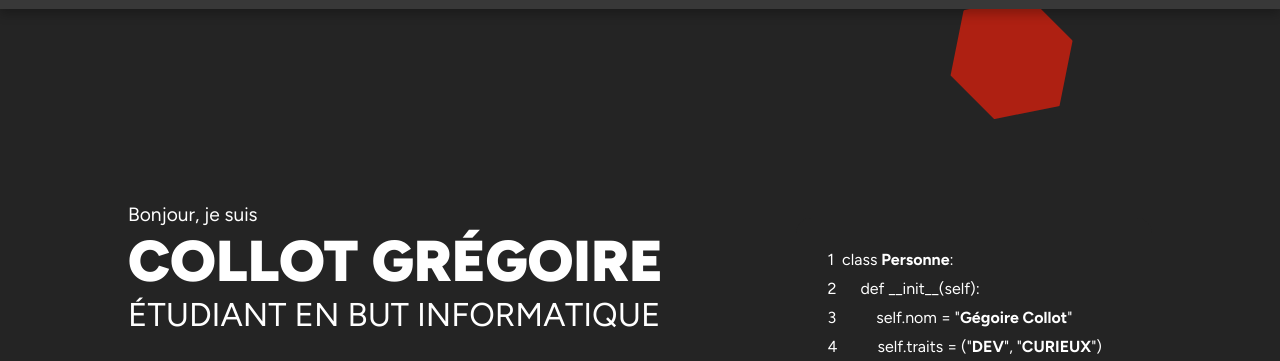
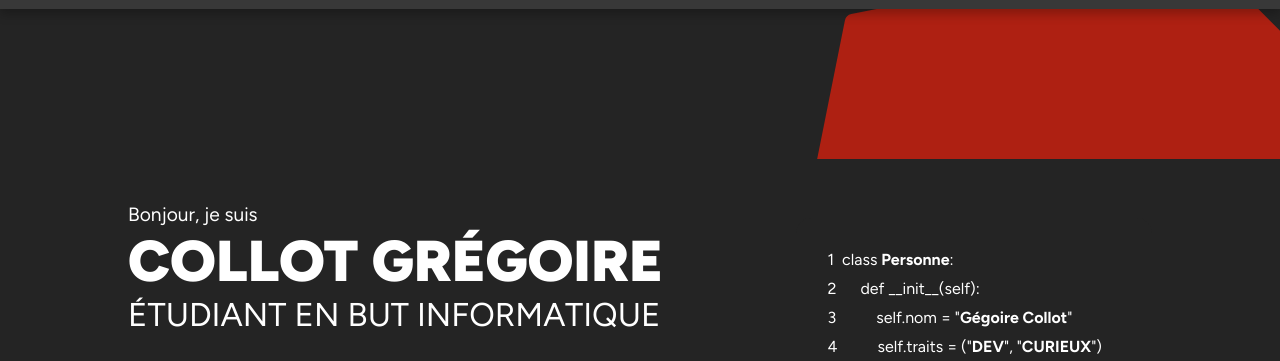
Before and after one commit to g-collot/g-collot.github.io, a plain HTML site: page index.html in a window 1280 px wide. Shown: the part 51-412 px from the top of the page. Drawn offline with Linux system fonts and the light colour scheme; a web font is replaced by a local one.

Commit message:
Update index.html

```diff
--- a/index.html
+++ b/index.html
@@ -41,7 +41,8 @@
 
 		<section id="home">
 			<svg class="home-imgBG" aria-hidden="true" focusable="false">
-				<use xlink:href="res/svg/icons.svg#bgShape"></use>
+				<path
+					d="m429.7-60.7-.2-.2c-.7-.6-1.4-1.1-2.2-1.4-.1 0-.2-.1-.3-.2h-.2c-.9-.3-1.8-.5-2.7-.5h-.6c-.3 0-.6 0-.9.1L83.2 5.1c-3.2.6-5.6 3.1-6.3 6.3L9 350.7c0 .3-.1.6-.1.9v.6c0 .9.2 1.8.5 2.7v.2c0 .1.1.2.2.3.3.8.8 1.6 1.4 2.2l.2.2.1.1 226.3 226.3c.1.1.2.1.3.2.4.4.8.7 1.3 1l.6.3c.4.2.8.4 1.3.5l.1.1c.2.1.4 0 .6.1.4.1.8.1 1.2.2.3 0 .6 0 .9-.1.3 0 .6 0 .9-.1l339.4-67.9.9-.3c.3-.1.6-.2.8-.3 1.7-.8 3.1-2.2 3.9-3.9.1-.3.2-.5.3-.8l.3-.9 67.9-339.4c0-.6.1-1.2.1-1.7 0-.4-.1-.8-.2-1.2 0-.2 0-.4-.1-.7l-.1-.1c-.1-.4-.3-.8-.5-1.2l-.3-.6c-.2-.3-.5-.7-.7-1-.2-.2-.3-.4-.5-.7L429.7-60.7z" />
 			</svg>
 			<div class="home-info">
 				<p>Bonjour, je suis</p>
```
